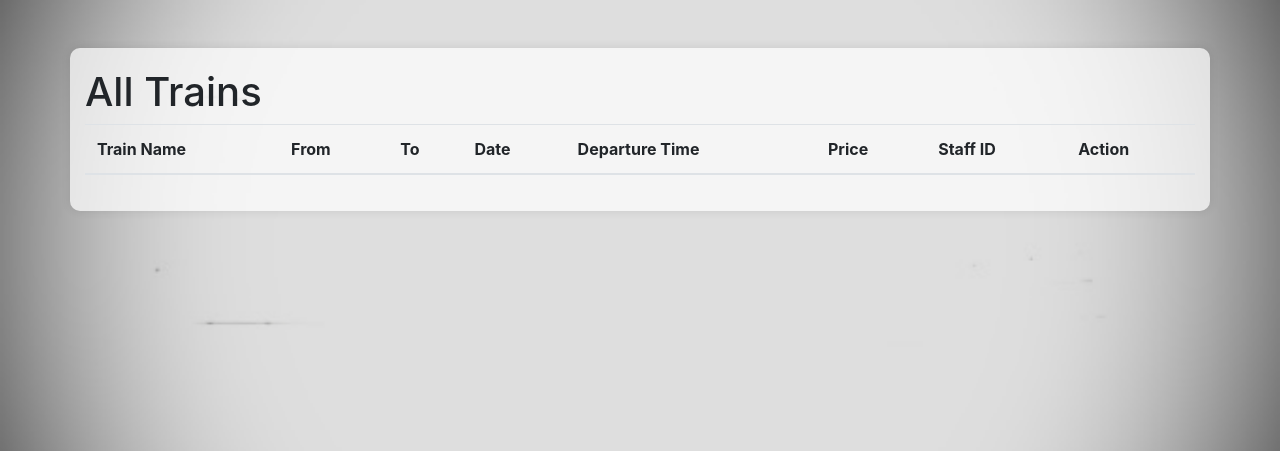
After one commit to Tejaswini030/Railway_Managent_System, a Flask app: page /view_all_trains in a window 1280 px wide. The commit adds this page. Shown: the top 451 px of the page. Run offline with Flask 3, Linux system fonts and the light colour scheme; data that the repository does not hold is empty; some libraries are stand-ins or nearby versions.

Commit message:
added more features

```diff
--- a/app.py
+++ b/app.py
@@ -48,12 +48,12 @@ def staff_login():
         password = request.form['password']
         cursor = mysql.connection.cursor(MySQLdb.cursors.DictCursor)
         cursor.execute('SELECT * FROM staff_users WHERE email = %s AND password = %s', (email, password))
-        user = cursor.fetchone()
-        if user:
-            session['loggedin'] = True
-            session['userid'] = user['staffid']
-            session['name'] = user['name']
-            session['email'] = user['email']
+        staff = cursor.fetchone()  # Changed variable name to 'staff'
+        if staff:
+            session['loggedin_staff'] = True  # Changed session variable name to 'loggedin_staff'
+            session['staff_id'] = staff['staffid']  # Changed session variable name to 'staff_id'
+            session['staff_name'] = staff['name']  # Changed session variable name to 'staff_name'
+            session['staff_email'] = staff['email']  # Changed session variable name to 'staff_email'
             message = 'Logged in successfully!'
             return render_template('staff.html', message=message)
         else:
@@ -63,31 +63,64 @@ def staff_login():
 @app.route('/add_train', methods=['GET', 'POST'])
 def add_train():
     if request.method == 'GET':
-        # Check if the user is logged in and has the necessary permissions (e.g., staff role)
-        if 'loggedin' in session and session['loggedin'] and 'role' in session and session['role'] == 'staff':
-            return render_template('add_train.html')
-        else:
-            # If user is not logged in or does not have staff permissions, redirect to login page
-            return redirect(url_for('staff_login'))
+        return render_template('add_train.html')
+
     elif request.method == 'POST':
         # Extract data from the form submission
-        train_name = request.form['name']
+        name = request.form['name']
         from_location = request.form['from_location']
         to_location = request.form['to_location']
+        date = request.form['date']
         departure_time = request.form['departure_time']
         price = request.form['price']
-        staff_id = request.form['staff_id']
+        staffid = request.form['staffid']
 
         # Insert the data into the trains table in the database
         cursor = mysql.connection.cursor(MySQLdb.cursors.DictCursor)
-        cursor.execute("INSERT INTO trains name, from_location, to_location, departure_time, price, staff_id) VALUES (%s, %s, %s, %s, %s, %s)",
-                       (train_name, from_location, to_location, departure_time, price, staff_id))
+        cursor.execute("INSERT INTO trains (name, from_location, to_location, date, departure_time, price, staffid) VALUES (%s, %s, %s, %s, %s, %s, %s)",
+                       (name, from_location, to_location, date, departure_time, price, staffid))
+        mysql.connection.commit()
+        cursor.close()
+        message = "Train added successfully!"
+
+        # Redirect the user back to the staff dashboard after adding a train
+        return render_template('staff.html', message=message)
+
+@app.route('/view_all_trains')
+def view_all_trains():
+    # Query the database to retrieve all trains
+    cursor = mysql.connection.cursor(MySQLdb.cursors.DictCursor)
+    cursor.execute("SELECT * FROM trains")
+    all_trains = cursor.fetchall()
+    cursor.close()
+
+    # Render the template with the retrieved trains data
+    return render_template('all_trains.html', all_trains=all_trains)
+
+@app.route('/delete_train', methods=['POST'])
+def delete_train():
+    if request.method == 'POST':
+        train_id = request.form['train_id']
+
+        # Perform the deletion logic here (e.g., delete the train from the database)
+        cursor = mysql.connection.cursor(MySQLdb.cursors.DictCursor)
+        cursor.execute("DELETE FROM trains WHERE train_id = %s", (train_id,))
         mysql.connection.commit()
         cursor.close()
 
-        # Redirect the user back to the staff dashboard after adding a train
-    return render_template('staff.html')
+        # Redirect back to the view_all_trains page after deletion
+        return redirect(url_for('view_all_trains'))
 
+@app.route('/view_all_bookings')
+def view_all_bookings():
+    # Fetch all bookings from the database
+    cursor = mysql.connection.cursor(MySQLdb.cursors.DictCursor)
+    cursor.execute("SELECT * FROM booking")
+    all_bookings = cursor.fetchall()
+    cursor.close()
+
+    # Render the template with the bookings data
+    return render_template('all_bookings.html', all_bookings=all_bookings)
 
 
 @app.route('/admin_login', methods=['GET', 'POST'])
@@ -181,6 +214,46 @@ def search():
     # Render the template with the search results
     return render_template('search_results.html', trains=trains)
 
+from flask import render_template, request, session, redirect, url_for
+import MySQLdb.cursors
+
+@app.route('/view_bookings')
+def view_bookings():
+    if 'loggedin' in session and session['loggedin']:
+        # Check if the user is logged in
+        user_id = session['userid']
+
+        # Query the database to retrieve bookings for the current user
+        cursor = mysql.connection.cursor(MySQLdb.cursors.DictCursor)
+        cursor.execute("SELECT b.*, t.name, t.from_location, t.to_location, t.date FROM booking b JOIN trains t ON b.train_id = t.train_id WHERE b.user_id = %s", (user_id,))
+        bookings = cursor.fetchall()
+        cursor.close()
+
+        # Render the template with the bookings data
+        return render_template('view_bookings.html', bookings=bookings)
+    else:
+        # If user is not logged in, redirect to login page
+        return redirect(url_for('login'))
+
+@app.route('/cancel_booking', methods=['POST'])
+def cancel_booking():
+    if request.method == 'POST':
+        # Get the booking ID from the request data
+        data = request.json
+        booking_id = data['bookingId']
+
+        # Perform the cancellation logic here (e.g., delete the booking from the database)
+        # Sample code to delete booking (you need to implement your own logic)
+        cursor = mysql.connection.cursor(MySQLdb.cursors.DictCursor)
+        cursor.execute("DELETE FROM booking WHERE booking_id = %s", (booking_id,))
+        mysql.connection.commit()
+        cursor.close()
+
+        return redirect(url_for('view_bookings'))
+
+
+
+
 def calculate_total_price(num_passengers):
     # Implement your logic to calculate the total price based on the number of passengers
     # Replace this with your actual calculation logic
--- /dev/null
+++ b/templates/all_trains.html
@@ -0,0 +1,48 @@
+<!DOCTYPE html>
+<html lang="en">
+<head>
+<meta charset="utf-8">
+<meta name="viewport" content="width=device-width, initial-scale=1">
+<title>All Trains</title>
+<link rel="stylesheet" type="text/css" href="{{ url_for('static', filename='css/style.css') }}">
+<link rel="stylesheet" href="https://cdn.jsdelivr.net/npm/bootstrap@4.6.1/dist/css/bootstrap.min.css">
+</head>
+<body>
+<div class="container mt-5">
+    <h1>All Trains</h1>
+    <table class="table">
+        <thead>
+            <tr>
+                <th>Train Name</th>
+                <th>From</th>
+                <th>To</th>
+                <th>Date</th>
+                <th>Departure Time</th>
+                <th>Price</th>
+                <th>Staff ID</th>
+                <th>Action</th>
+            </tr>
+        </thead>
+        <tbody>
+            {% for train in all_trains %}
+            <tr>
+                <td>{{ train.name }}</td>
+                <td>{{ train.from_location }}</td>
+                <td>{{ train.to_location }}</td>
+                <td>{{ train.date }}</td>
+                <td>{{ train.departure_time }}</td>
+                <td>{{ train.price }}</td>
+                <td>{{ train.staffid }}</td>
+                <td>
+                    <form action="{{ url_for('delete_train') }}" method="POST">
+                        <input type="hidden" name="train_id" value="{{ train.train_id }}">
+                        <button type="submit" class="btn btn-danger">Delete</button>
+                    </form>
+                </td>
+            </tr>
+            {% endfor %}
+        </tbody>
+    </table>
+</div>
+</body>
+</html>
--- a/templates/staff.html
+++ b/templates/staff.html
@@ -8,7 +8,7 @@
 <link rel="stylesheet" href="https://cdn.jsdelivr.net/npm/bootstrap@4.6.1/dist/css/bootstrap.min.css">
 </head>
 <body>
-<div class="container mt-5">
+<div class="container mt-5" style="padding-left: 15px;">
     <div class="row">
         <h1>Staff Profile</h1>
     </div>
@@ -21,7 +21,9 @@
         <h2>Welcome to the staff profile page...</h2>
     </div>
     <div class="row">
-		<a href="{{ url_for('add_train') }}" class="btn btn-primary">Add Train</a>
+        <a href="{{ url_for('add_train') }}" class="btn btn-secondary mr-2">Add Train</a>
+        <a href="{{ url_for('view_all_trains') }}" class="btn btn-secondary mr-2">View All Trains</a>
+        <a href="{{ url_for('view_all_bookings') }}" class="btn btn-secondary mr-2">View All Bookings</a>
     </div>
 </div>
 </body>
```
Also changed, not shown: templates/add_train.html (+15 -7 lines), templates/all_bookings.html (added, +41 -0 lines), templates/user.html (+8 -6 lines), templates/view_bookings.html (added, +96 -0 lines).
